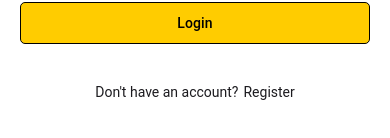
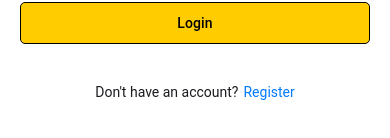
Before and after one commit to KennethDang1/ueK335_Penguin, a React Native app: screen / in a window 390 px wide. Shown: the part 472-610 px from the top of the page. Built offline with nearby package versions, Linux system fonts and the light colour scheme; what @react-native-vector-icons/material-design-icons would draw is missing.

Commit message:
Login styles Fix

```diff
--- a/src/screens/Login.tsx
+++ b/src/screens/Login.tsx
@@ -69,7 +69,7 @@ function Login() {
       <View style={styles.registerContainer}>
         <Text>Don't have an account?</Text>
         <TouchableOpacity onPress={() => setShowRegister(true)}>
-          <Text style={styles.registerLink}>Register</Text>
+          <Text style={styles.loginLink}>Register</Text>
         </TouchableOpacity>
       </View>
     </View>
```
